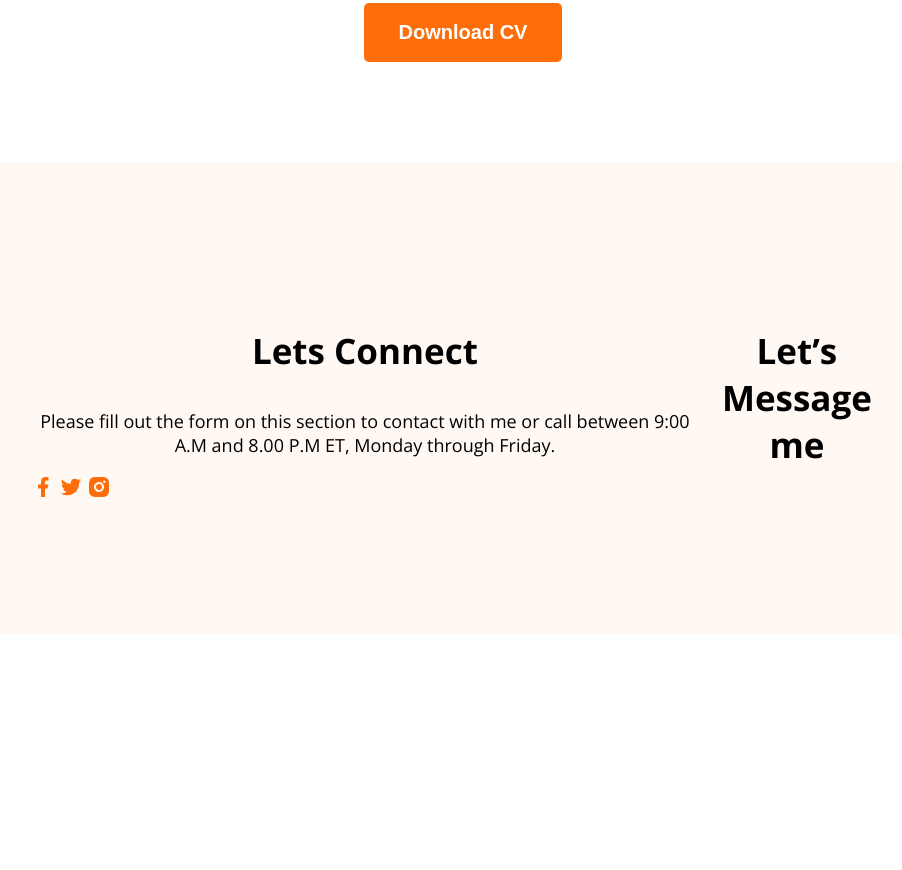
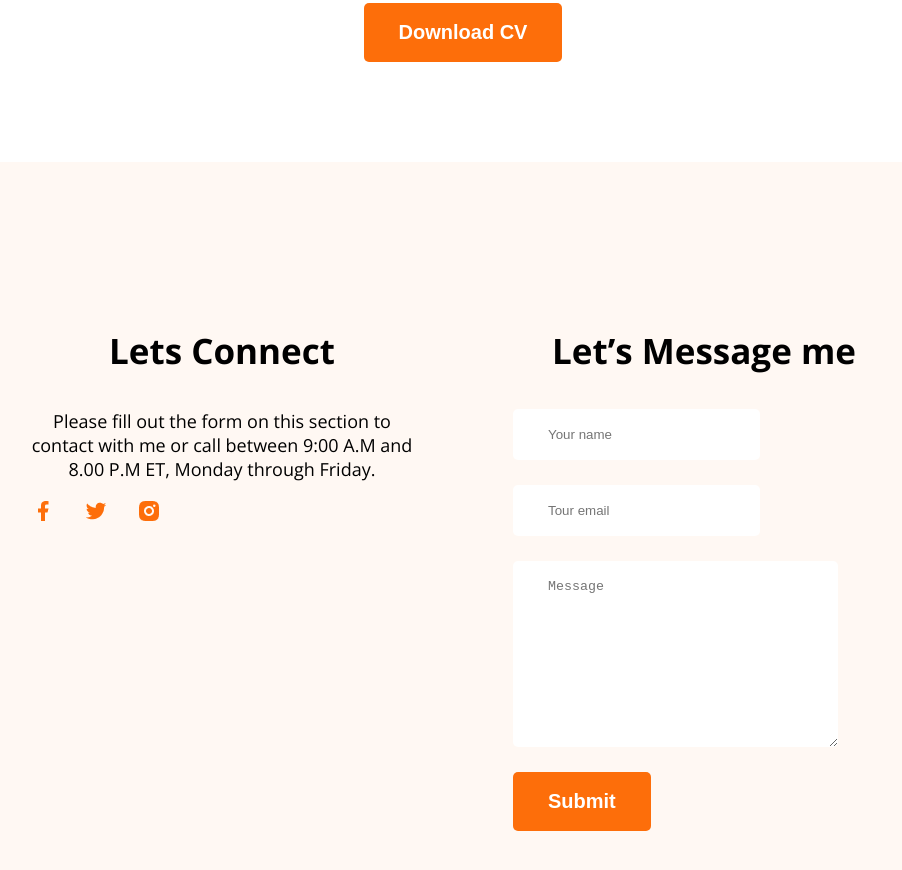
Before and after one commit to rafiul1000/developer-portfolio, a plain HTML site: page index.html in a window 1280 px wide. Shown: the part 3257-4127 px from the top of the page, without its empty margins (177-1079 px from the left). Before the commit the page ends 3899 px from the top, so only its background shows below. Drawn offline with nearby package versions, Linux system fonts and the light colour scheme.

Commit message:
finished footer section with contact form

```diff
--- a/index.html
+++ b/index.html
@@ -155,6 +155,12 @@
         </div>
         <div class="footer-column">
             <h3 class="section-title">Let’s Message me</h3>
+            <form action="" class="contact">
+                <input type="text" placeholder="Your name">
+                <input type="email" placeholder="Tour email">
+                <textarea name="" id="" cols="30" rows="10" placeholder="Message"></textarea>
+                <input class="btn-primary" type="submit" value="Submit">
+            </form>
         </div>
 
     </footer>
--- a/styles/portfolio.css
+++ b/styles/portfolio.css
@@ -166,7 +166,24 @@ nav a{
 
 footer{
     display: flex;
+    gap: 100px;
     background-color: #FFF8F3;
     margin-top: 100px;
     padding: 130px 200px;
 }
+.footer-column{
+    width: 50%;
+}
+.social-links a{
+    margin-right: 25px;
+}
+.contact input[type="text"], .contact input[type="email"],
+textarea{
+    display: block;
+    margin-bottom: 25px;
+    padding: 18px 35px;
+    color: #757575;
+    border-radius: 5px;
+    background: #FFF;
+    border: none;
+}
```
